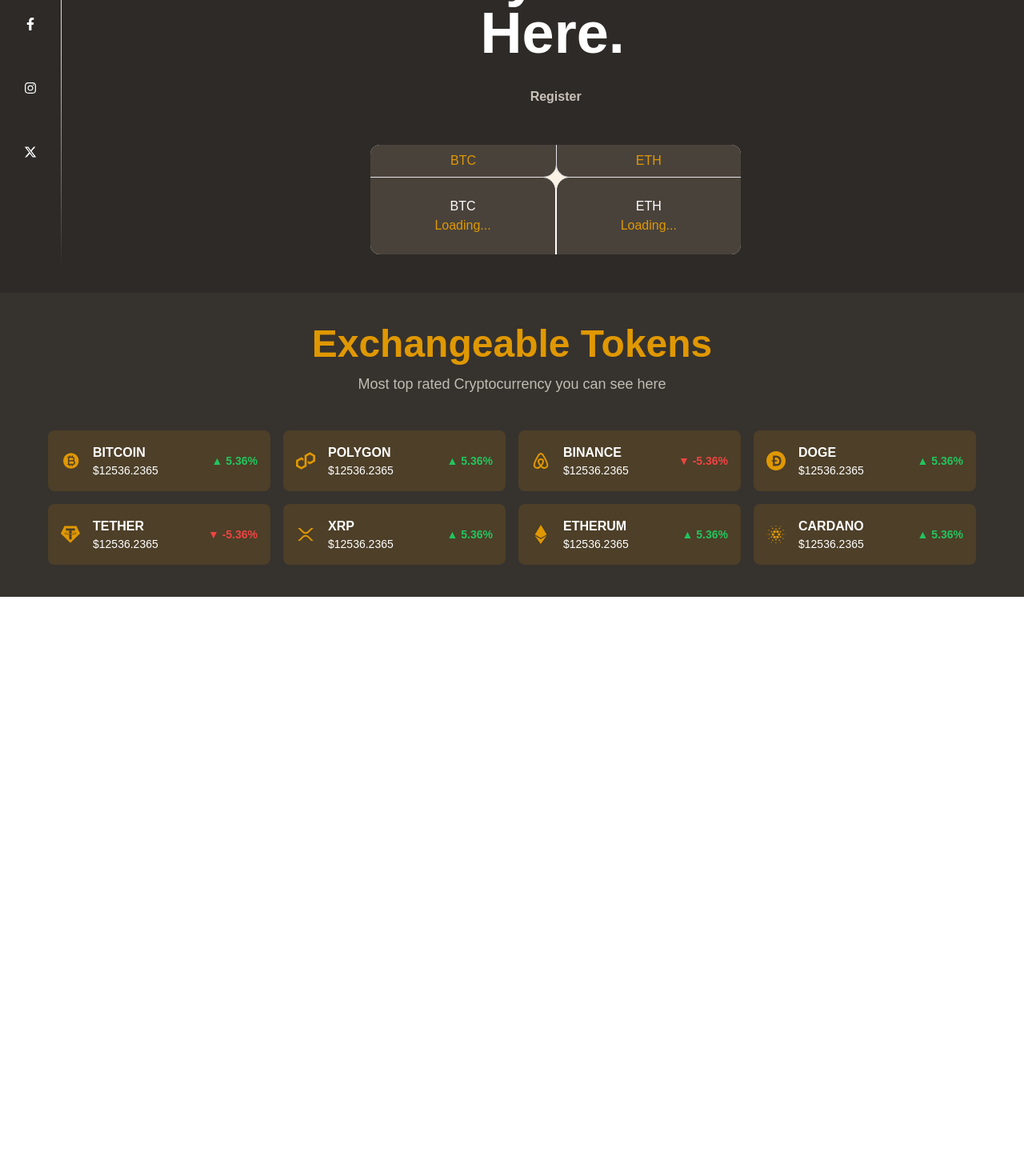
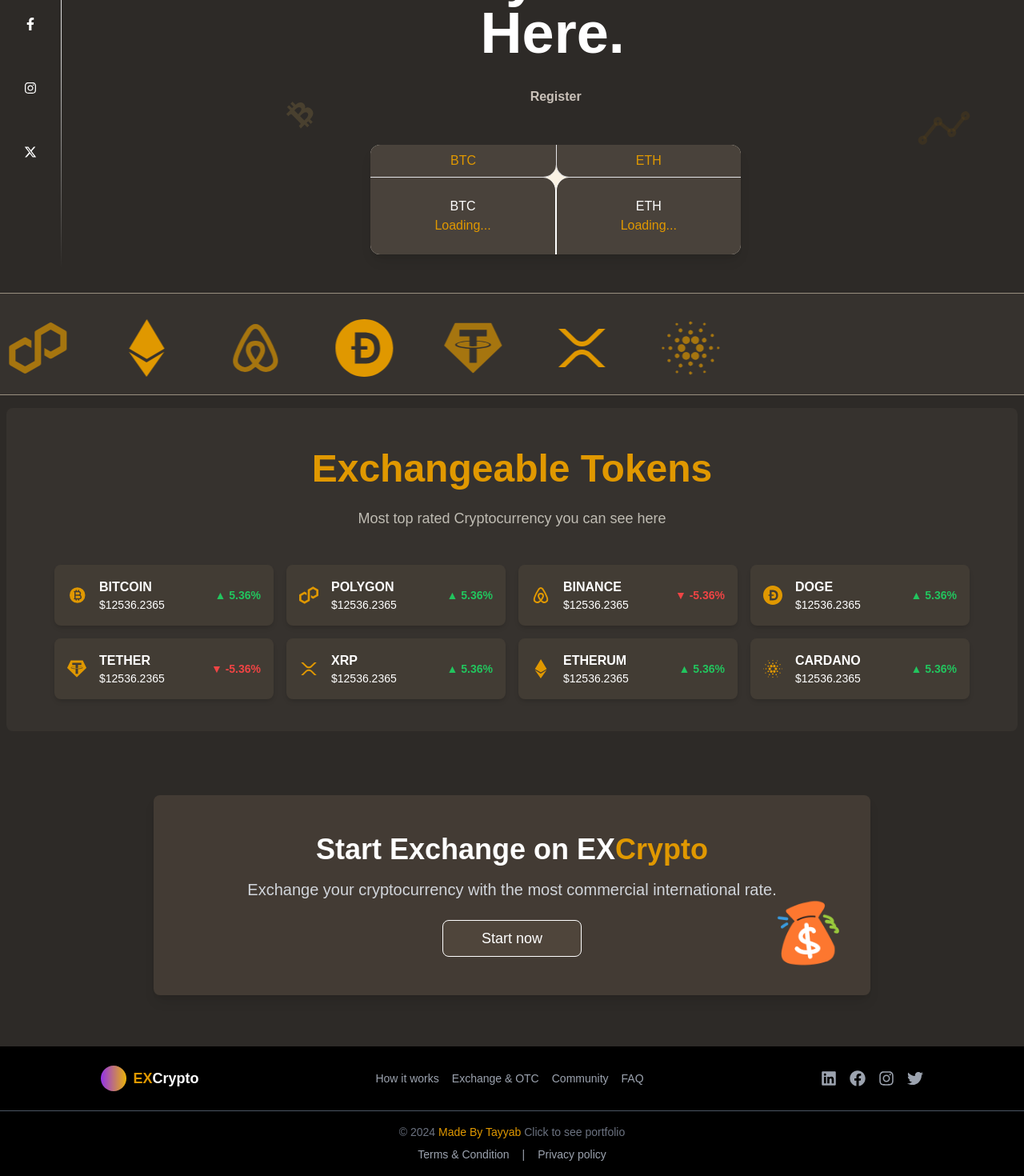
Before and after one commit to TayyabIlyas-Dev/crypto-rates, a Next.js app: page / in a window 1280 px wide. Shown: the part 260-1730 px from the top of the page at 80% size. Before the commit the page ends 1006 px from the top, so only its background shows below. Built offline with nearby package versions, Linux system fonts and the light colour scheme; no server answers.

Commit message:
section 3 & footer added

```diff
--- a/src/app/components/CoinMarket.tsx
+++ b/src/app/components/CoinMarket.tsx
@@ -27,7 +27,7 @@
     <>
       {/* Coin Rates section */}
       <div className="py-4">
-        <div className="grid grid-cols-2 h-full overflow-hidden bg-[#faf2e4] w-full max-w-[900px] rounded-xl mx-auto">
+        <div className="grid grid-cols-2 h-full overflow-hidden shadow-lg bg-[#faf2e4] w-full max-w-[900px] rounded-xl mx-auto">
 
           {/* Coin 1 */}
           <div className="1stCol">
--- /dev/null
+++ b/src/app/components/Footer.tsx
@@ -0,0 +1,81 @@
+import React from 'react'
+import Link from 'next/link';
+import { FaLinkedin, FaFacebook, FaInstagram, FaTwitter } from "react-icons/fa";
+
+
+const Footer = () => {
+  return (
+    <div>
+        <footer className="bg-black text-gray-400 text-sm py-6">
+      <div className="container mx-auto flex flex-col items-center md:flex-row justify-around px-4">
+        {/* Logo and Links */}
+        <div className="flex items-center space-x-2 mb-4 md:mb-0">
+            {/* Logo */}
+            <div className="w-8 h-8 rounded-full bg-gradient-to-r from-purple-600 to-yellow-500"></div>
+           <Link href={'/'}>
+           <span className="text-white font-semibold text-lg"><span className='text-[#e09800]'>EX</span>Crypto</span>
+           </Link>
+          </div>
+        <div className="flex flex-col items-center md:items-start">
+
+          <ul className="flex gap-4 text-gray-400">
+            <li >
+              <a href="#how-it-works" className="hover:text-white">How it works</a>
+            </li>
+            <li >
+              <a href="#exchange-otc" className="hover:text-white">Exchange & OTC</a>
+            </li>
+            <li>
+              <a href="#community" className="hover:text-white">Community</a>
+            </li>
+            <li>
+              <a href="#faq" className="hover:text-white">FAQ</a>
+            </li>
+          </ul>
+        </div>
+
+        {/* Social Links */}
+        <div className="flex text-xl space-x-4 mt-4 md:mt-0">
+          <a href="https://www.linkedin.com/in/tayyab-ilyas-ai-engineer/" className="hover:text-[#e09800]">
+            <i className="fab fa-linkedin">
+                <FaLinkedin/>
+            </i>
+          </a>
+          <a href="https://www.facebook.com/vcraker.ilyas" className="hover:text-[#e09800]">
+            <i className="fab fa-facebook">
+                <FaFacebook/>
+            </i>
+          </a>
+          <a href="https://www.instagram.com/syco_king9935/" className="hover:text-[#e09800]">
+            <i className="fab fa-instagram">
+                <FaInstagram/>
+            </i>
+          </a>
+          <a href="#twitter" className="hover:text-[#e09800]">
+            <i className="fab fa-twitter">
+                <FaTwitter/>
+            </i>
+          </a>
+        </div>
+      </div>
+
+      {/* Bottom Text */}
+      <div className=''>
+      <div className="mt-6 text-center border-t border-gray-600 pt-4">
+        <p className="text-gray-500 hover:text-white">
+          © 2024 <Link href={'https://portfolio-tayyab-ilyas.netlify.app/'}><span className="text-[#e09800] font-medium">Made By Tayyab </span> Click to see portfolio</Link>
+        </p>
+        <div className="flex justify-center space-x-4 mt-2">
+          <a href="#terms" className="hover:text-white">Terms & Condition</a>
+          <span>|</span>
+          <a href="#privacy-policy" className="hover:text-white">Privacy policy</a>
+        </div>
+      </div>
+      </div>
+
+    </footer>
+    </div>
+  )
+}
+
+export default Footer
--- a/src/app/components/HeroOne.tsx
+++ b/src/app/components/HeroOne.tsx
@@ -5,13 +5,15 @@
 import { FaInstagram } from "react-icons/fa";
 import { FaXTwitter } from "react-icons/fa6";
 import CoinMarket from "./CoinMarket";
+import { FaBtc } from "react-icons/fa";
+import { IoAnalyticsOutline } from "react-icons/io5";
 
 const HeroOne = () => {
 
   return (
-    <div className="bg-[#2d2a27] text-white pb-8">
+    <div className="bg-[#2d2a27] text-white pb-8  ">
       <div className="grid grid-cols-6 md:grid-cols-12 gap-3 md:gap-8">
-        <div className=" flex flex-col justify-center items-center gap-10 sm:gap-16 py-28 col-span-1 md:col-span-1 w-full your-div ">
+        <div className="relative flex flex-col justify-center items-center gap-10 sm:gap-16 py-28 col-span-1 md:col-span-1 w-full your-div ">
           {/* 17% width on mobile, 12% width on medium and above */}
           <div>
             {" "}
@@ -51,6 +53,15 @@
               Updated Crypto Currency Rates Are Here.
             </h1>
           </div>
+   {/* left Icon Image */}
+           <div className="text-4xl text-[#8973434e] absolute sm:top-[48%] left-[28%] -rotate-45 ">
+            <FaBtc/>
+           </div>
+
+             {/* right Icon Image */}
+           <div className="text-7xl text-[#5e471547] absolute top-[30%] sm:top-[48%] right-[5%] -rotate-6 ">
+            <IoAnalyticsOutline/>
+           </div>
 
           {/* Register btn */}
           <div className="text-center py-3 font-semibold text-[#cac2ba] hover:hover:text-[#e09800]">
--- /dev/null
+++ b/src/app/components/HeroThree.tsx
@@ -0,0 +1,43 @@
+import React from 'react'
+import Image from 'next/image'
+
+const HeroThree = () => {
+  return (
+    <div>
+       <section
+      className="flex justify-center items-center py-12 sm:py-16"
+      style={{ backgroundColor: "#2d2a27" }} // Updated background color
+    >
+      <div className="w-full max-w-4xl bg-[#5e514572] text-white rounded-lg shadow-lg p-6 mx-2 md:p-12 text-center relative">
+        <h1 className="text-3xl md:text-4xl font-bold mb-4">
+          Start Exchange on <span className="text-[#e09800]"><span className='text-white'>EX</span>Crypto</span>
+        </h1>
+        <p className="text-sm md:text-xl text-gray-300 mb-6">
+          Exchange your cryptocurrency with the most commercial international rate.
+        </p>
+        <div className="flex justify-center">
+          <button className="relative group flex items-center justify-center px-8 sm:px-12 py-2 text-lg font-medium text-white hover:text-[#e09800] bg-[#5e514572] border-white border-[1px] rounded-lg hover:bg-[#42352af3]">
+            Start now
+            {/* <span
+              className="absolute inset-0 w-full h-full transition-all scale-100 bg-transparent rounded-full group-hover:scale-110 group-hover:bg-yellow-300"
+              aria-hidden="true"
+            ></span> */}
+          </button>
+        </div>
+        <div className="absolute bottom-4 right-4 md:bottom-8 md:right-8">
+  <Image
+    src="/images/money-bag.png" // Replace with the actual image path
+    alt="Money Bag"
+    width={90}
+    height={100}
+    className="rounded " // Add any additional Tailwind classes if needed
+    priority // Ensures this image is loaded immediately
+  />
+</div>
+      </div>
+    </section>
+    </div>
+  )
+}
+
+export default HeroThree
--- a/src/app/components/HeroTwo.tsx
+++ b/src/app/components/HeroTwo.tsx
@@ -29,8 +29,9 @@
 
 const HeroTwo: React.FC = () => {
   return (
-    <section className="bg-[#36322e] text-white py-10 px-5">
- <h1 className=" text-[#e09800] text-3xl sm:text-5xl sm:px-12 font-black sm:font-bold sm:roboto text-center">
+   <div className="py-2">
+     <section className="bg-[#36322e] text-white  rounded-lg m-2 py-10 px-5">
+ <h1 className=" text-[#e09800] py-3 text-3xl sm:text-5xl sm:px-12 font-black sm:font-bold sm:roboto text-center">
  Exchangeable Tokens
             </h1>
              <p className="text-sm sm:text-lg text-[#fefaefb0] mb-8 text-center py-3">Most top rated Cryptocurrency you can see here</p>
@@ -38,7 +39,7 @@
         {tokens.map((token) => (
           <div
             key={token.name}
-            className="bg-[#e0990022] p-4 rounded-lg flex items-center justify-between"
+            className="bg-[#6d624a38] shadow-md p-4 rounded-lg flex items-center justify-between"
           >
             <div className="flex items-center space-x-4">
               <span className="text-2xl text-[#e09800]">{token.icon}</span>
@@ -58,6 +59,7 @@
         ))}
       </div>
     </section>
+   </div>
   );
 };
 
--- /dev/null
+++ b/src/app/components/IconSlider.tsx
@@ -0,0 +1,47 @@
+import React from 'react'
+import { PiCurrencyBtcFill } from "react-icons/pi";
+import { SiPolygon } from "react-icons/si";
+import { TbBrandAirbnb } from "react-icons/tb";
+import { SiDogecoin } from "react-icons/si";
+import { SiTether } from "react-icons/si";
+import { RiXrpLine } from "react-icons/ri";
+import { SiEthereum } from "react-icons/si";
+import { SiCardano } from "react-icons/si";
+
+const IconSlider = () => {
+  return (
+    <div>
+      <div className="relative overflow-hidden bg-[#36322e] py-8 h-32 border-[1px] border-[#ffeed57d] borderLeftNone borderRightNone ">
+      <div className=" flex items-center justify-center absolute whitespace-nowrap animate-slide">
+
+        <p className="text-7xl text-[#e09800] inline-block px-8">
+         <PiCurrencyBtcFill/>
+        </p>
+        <p className="text-7xl text-[#e09900a9] inline-block px-8">
+         <SiPolygon/>
+        </p>
+        <p className="text-7xl text-[#e09800] inline-block px-8">
+         <SiEthereum/>
+        </p>
+        <p className="text-7xl text-[#e09900a9] inline-block px-8">
+         <TbBrandAirbnb/>
+        </p>
+        <p className="text-7xl text-[#e09800] inline-block px-8">
+         <SiDogecoin/>
+        </p>
+        <p className="text-7xl text-[#e09900a9] inline-block px-8">
+         <SiTether/>
+        </p>
+        <p className="text-7xl text-[#e09800] inline-block px-8">
+         <RiXrpLine/>
+        </p>
+        <p className="text-7xl text-[#e09900a9] inline-block px-8">
+         <SiCardano/>
+        </p>
+      </div>
+    </div>
+    </div>
+  )
+}
+
+export default IconSlider
--- a/src/app/components/Navbar.tsx
+++ b/src/app/components/Navbar.tsx
@@ -6,6 +6,7 @@
 import { MdOutlineMenuOpen } from "react-icons/md";
 import { TbDeviceDesktopAnalytics } from "react-icons/tb";
 import { TbUserPentagon } from "react-icons/tb";
+import { LiaWalletSolid } from "react-icons/lia";
 import {
   Sheet,
   SheetContent,
@@ -30,20 +31,22 @@
         {/* Center menu items - hidden on small screens */}
         <div className="hidden sm:block">
           <div className="flex justify-center items-center gap-5">
-            <ul className="flex gap-8 text-sm font-medium">
-              <Link href="/"><li>Home</li></Link>
-              <Link href="/about"><li>About</li></Link>
-              <Link href="/contactus"><li>Contact</li></Link>
-              <Link href="/blog"><li>Blog</li></Link>
+            <ul className="flex gap-8 text-xl font-medium">
+            <Link href="/favorite"><li><BsCurrencyExchange /></li></Link>
+          <Link href="/addToCart"><li><TbDeviceDesktopAnalytics /></li></Link>
+          <Link href="/about"><li ><LiaWalletSolid /></li></Link>
+          <Link href="/about"><li ><TbUserPentagon /></li></Link>
             </ul>
           </div>
         </div>
 
         {/* Right side icons */}
-        <ul className="flex gap-7 text-xl pl-4 items-center sm:hidden">
+        <ul className="flex gap-5 text-xl pl-2 items-center sm:hidden">
           <Link href="/favorite"><li><BsCurrencyExchange /></li></Link>
           <Link href="/addToCart"><li><TbDeviceDesktopAnalytics /></li></Link>
+          <Link href="/about"><li ><LiaWalletSolid /></li></Link>
           <Link href="/about"><li ><TbUserPentagon /></li></Link>
+
         </ul>
 
         {/* Mobile menu - Hamburger icon */}
--- a/src/app/page.tsx
+++ b/src/app/page.tsx
@@ -1,16 +1,31 @@
+import Footer from "./components/Footer";
 import HeroOne from "./components/HeroOne";
+import HeroThree from "./components/HeroThree";
 import HeroTwo from "./components/HeroTwo";
+import IconSlider from "./components/IconSlider";
 
 
 export default function Home() {
   return (
-   <div>
+   <div className="bg-[#2d2a27]">
        <div>
         <HeroOne/>
        </div>
 
        <div>
+           <IconSlider/>
+       </div>
+
+       <div>
         <HeroTwo/>
+       </div>
+
+       <div>
+        <HeroThree/>
+       </div>
+
+       <div>
+        <Footer/>
        </div>
    </div>
   );
```
Also changed, not shown: tailwind.config.ts (+40 -30 lines), public/images/bitcoin.png (added), public/images/money-bag.png (added).
